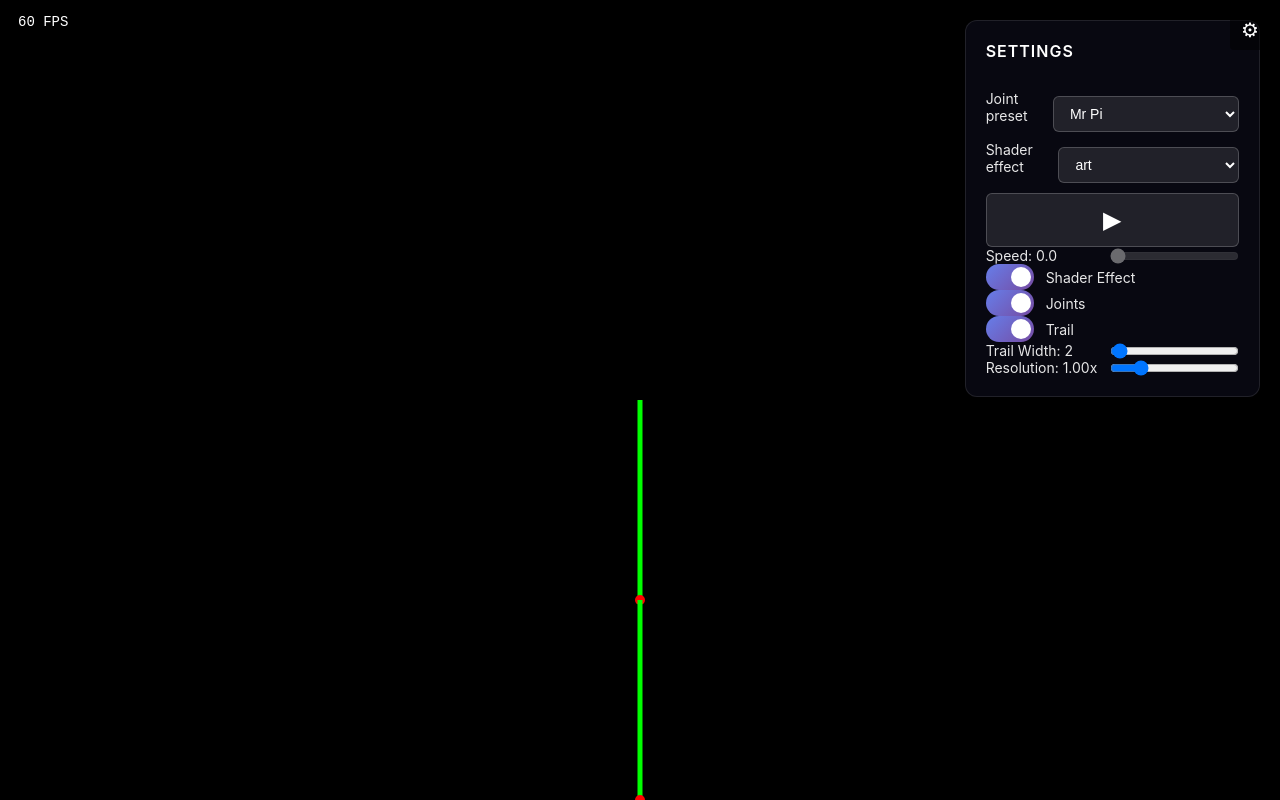
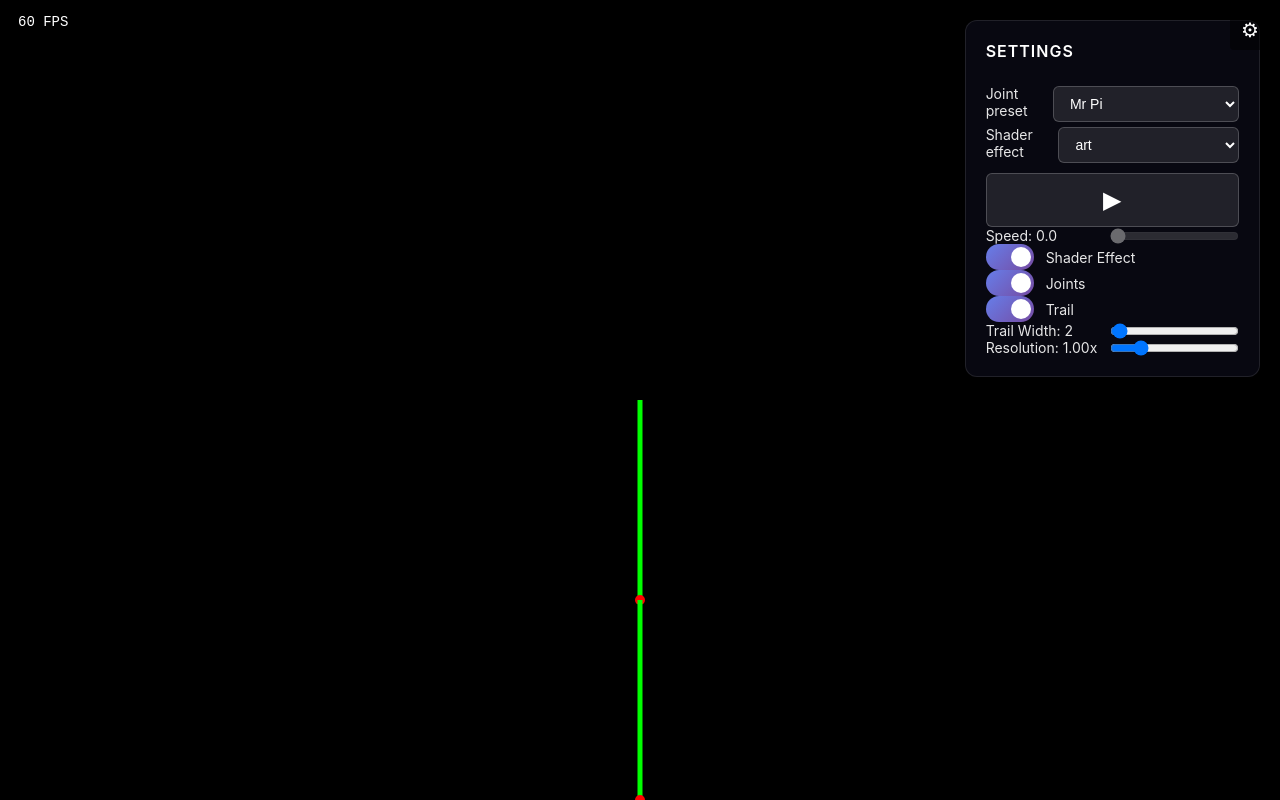
Before and after one commit to Pallar1s/Kaleidoscope, a React (Vite) app: page / in a window 1280 px wide. Built offline with nearby package versions, Linux system fonts and the light colour scheme.

Commit message:
Fix labels position above dropdowns

```diff
--- a/src/SidePanel.module.css
+++ b/src/SidePanel.module.css
@@ -114,7 +114,7 @@
   color: #fff;
   font-size: 14px;
   cursor: pointer;
-  margin-top: 15px;
+  margin-top: 5px;
 }
 
 .select:focus {
```
Also changed, not shown: 5 other files (tests, documents, lock files or other folders).
